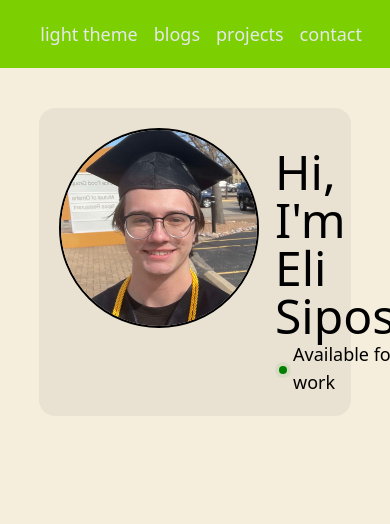
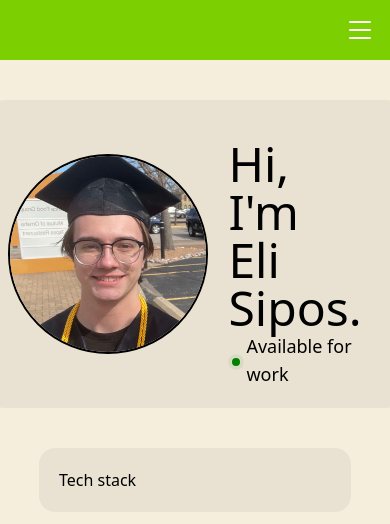
Before and after one commit to elisipos/portfolio, a React (Vite) app: page / in a window 390 px wide. Shown: the top 524 px of the page. Built offline with nearby package versions, Linux system fonts and the light colour scheme.

Commit message:
nav bar fixing

```diff
--- a/src/components/Main.jsx
+++ b/src/components/Main.jsx
@@ -1,9 +1,13 @@
 import React from 'react'
 import ProfileComp from './ProfileComp'
+import TechStackComp from './TechStackComp'
 
 const Main = () => {
   return (
-    <ProfileComp></ProfileComp>
+    <>
+      <ProfileComp></ProfileComp>
+      <TechStackComp></TechStackComp>
+    </>
   )
 }
 
--- a/src/components/Nav.jsx
+++ b/src/components/Nav.jsx
@@ -29,7 +29,7 @@ const Nav = () => {
 
   return (
     <>
-    <div className={theme == "light" ? 'text-gray-200 bg-lime-500' : 'text-gray-800 bg-lime-400'}>
+    <div className={`${theme == "light" ? 'text-gray-200 bg-lime-500' : 'text-gray-800 bg-lime-400'} hidden sm:block`}>
       <div className={'flex justify-end p-5 lg:w-10/12'}>
         <div className='text-lg md:text-xl px-2 md:px-5 hover:cursor-pointer enlarge' onClick={() => handleClick()} onMouseOver={() => handleMouseEnter()} onMouseOut={() => handleMouseOut()}>{text}</div>
         <div className='text-lg md:text-xl px-2 md:px-5 hover:cursor-pointer enlarge'>blogs</div>
@@ -37,6 +37,16 @@ const Nav = () => {
         <div className='text-lg md:text-xl px-2 md:px-5 hover:cursor-pointer enlarge'>contact</div>
       </div>
     </div>
+
+    <div className={`${theme == 'light' ? 'text-gray-200 bg-lime-500' : 'text-gray-800 bg-lime-400'} block sm:hidden h-15`}>
+      <div className="flex justify-end p-3.5">
+        <svg xmlns="http://www.w3.org/2000/svg" width="32" height="32" fill={`${theme == 'light' ? 'white' : 'black'}`} class="bi bi-list" viewBox="0 0 16 16">
+          <path fill-rule="evenodd" d="M2.5 12a.5.5 0 0 1 .5-.5h10a.5.5 0 0 1 0 1H3a.5.5 0 0 1-.5-.5m0-4a.5.5 0 0 1 .5-.5h10a.5.5 0 0 1 0 1H3a.5.5 0 0 1-.5-.5m0-4a.5.5 0 0 1 .5-.5h10a.5.5 0 0 1 0 1H3a.5.5 0 0 1-.5-.5"/>
+        </svg>
+      </div>
+    </div>
+
+    <div className="block sm:hidden"></div>
     </>
   )
 }
--- a/src/components/ProfileComp.jsx
+++ b/src/components/ProfileComp.jsx
@@ -9,19 +9,19 @@ const ProfileComp = () => {
   return (
     <div className="flex justify-center my-10">
 
-      <div className={`${theme == 'light' ? 'bg-black/5': 'bg-white/10'} w-4/5 lg:w-1/2 flex p-5 rounded-2xl`}>
+      <div className={`${theme == 'light' ? 'bg-black/5': 'bg-white/10'} flex p-5 rounded-2xl`}>
 
-        <div>
+        <div className="flex items-center">
           <div className={`${theme == 'light' ? 'border-black' : 'border-white'} lg:w-20 lg:h-20 w-50 h-50 rounded-full overflow-hidden border-2`}>
             <img src={profileImg} alt="Picture of Eli Sipos"/>
           </div>
         </div>
 
-        <div className={`${theme == 'light' ? 'text-black' : 'text-white'} max-w-sm mx-4 flex items-center mt-5`}>
+        <div className={`${theme == 'light' ? 'text-black' : 'text-white'} flex items-center mt-5`}>
           <div>
-            <div className="text-5xl lg:text-3xl flex">Hi, I'm Eli Sipos.</div>
+            <div className="text-5xl mx-5 flex">Hi, I'm Eli Sipos.</div>
 
-            <div className="flex items-center text-lg">
+            <div className="flex items-center mx-5 text-lg">
               <span className="absolute animate-ping mx-1 mr-1.5 mt-1">
                 <svg xmlns="http://www.w3.org/2000/svg" width="8" height="8" fill={`${theme == 'light' ? 'green' : 'lime'}`} class="bi bi-circle-fill" viewBox="0 0 16 16">
                   <circle cx="8" cy="8" r="8"/>
--- /dev/null
+++ b/src/components/TechStackComp.jsx
@@ -0,0 +1,17 @@
+import React, { useContext } from 'react'
+import { ThemeContext } from '../ThemeContext'
+
+const TechStackComp = () => {
+
+  const {theme, setTheme} = useContext(ThemeContext);
+
+  return (
+    <div className="flex justify-center my-10">
+      <div className={`${theme == 'light' ? 'bg-black/5' : 'bg-white/10'} w-4/5 lg:w-1/2 flex p-5 rounded-2xl`}>
+        Tech stack
+      </div>
+    </div>
+  )
+}
+
+export default TechStackComp
```
